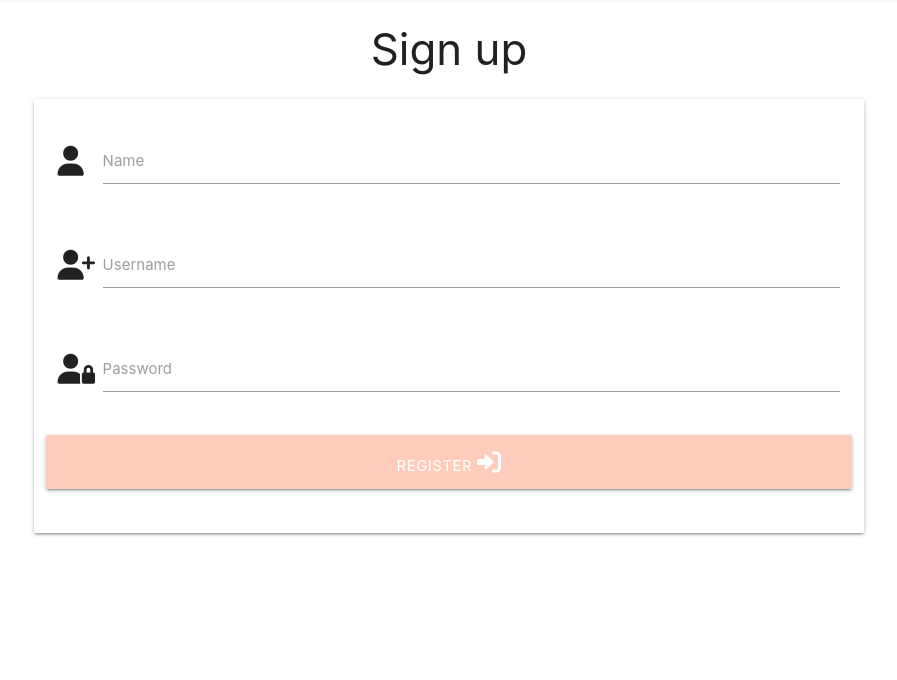
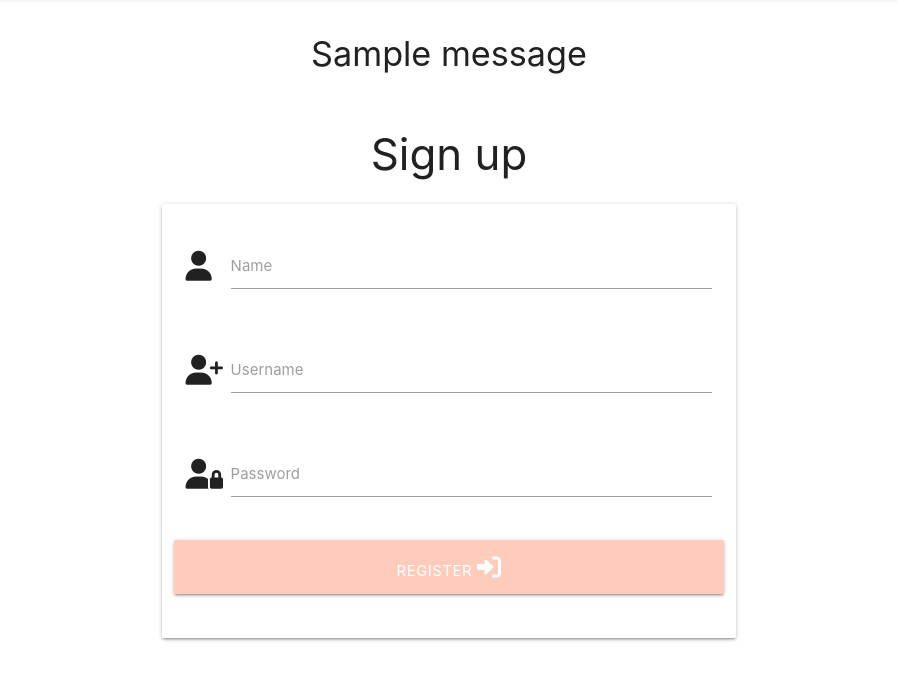
Before and after one commit to yoesk8/pooltesting_buddy_PP3, a Flask app: page /register in a window 1280 px wide. Shown: the part 67-747 px from the top of the page, without its empty margins (191-1088 px from the left). Run offline with Flask 2, Linux system fonts and the light colour scheme; one stand-in notice (Sample message) is shown; some libraries are stand-ins or nearby versions.

Commit message:
Add register functionality

```diff
--- a/app.py
+++ b/app.py
@@ -26,6 +26,25 @@ def get_readings():
 
 @app.route("/register", methods=["GET", "POST"])
 def register():
+    if request.method == "POST":
+        #check if username already exists in database to prevent duplicates
+        existing_user = mongo.db.users.find_one(
+            {"username": request.form.get("username").lower()})
+
+        if existing_user:
+            flash("Username already exists")
+            return redirect(url_for("register"))
+
+        register = {
+            "name": request.form.get("name"),
+            "username": request.form.get("username").lower(),
+            "password": generate_password_hash(request.form.get("password"))
+        }
+        mongo.db.users.insert_one(register)
+
+        # put the newly created user into 'session' cookie
+        session["user"] = request.form.get("username").lower()
+        flash("Registration Successful!")
     return render_template("register.html")
 
 
--- a/static/css/style.css
+++ b/static/css/style.css
@@ -60,3 +60,7 @@
     -webkit-animation-timing-function: cubic-bezier(0.52, 1.64, 0.37, 0.66);
     animation-timing-function: cubic-bezier(0.52, 1.64, 0.37, 0.66);
   }
+
+  .flashes h4 {
+    line-height: 2;
+  }
--- a/templates/base.html
+++ b/templates/base.html
@@ -46,9 +46,23 @@
             <li><a href="{{ url_for('register') }}" class="hvr-icon-drop"><i class="fa-solid fa-droplet hvr-icon"></i>Sign up</a></li>
           </ul>
     </header>
+    <section>
+      <!-- flash messages -->
+      {% with messages = get_flashed_messages() %}
+          {% if messages %}
+              {% for message in messages %}
+                  <div class="row flashes">
+                    <h4 class="center-align">{{ message }}</h4>
+                  </div>
+              {% endfor %}
+          {% endif %}
+      {% endwith %}
+    </section>
 
+    <main class="container">
     {% block content %}
     {% endblock %}
+    </main>
 
     <!-- jquery cdn -->
     <script src="https://code.jquery.com/jquery-3.6.1.min.js" integrity="sha256-o88AwQnZB+VDvE9tvIXrMQaPlFFSUTR+nldQm1LuPXQ=" crossorigin="anonymous"></script>
--- a/templates/register.html
+++ b/templates/register.html
@@ -9,15 +9,15 @@
              <div class="row">
                 <div class="input-field col s12">
                     <i class="fas fa-user prefix"></i>
-                    <input id="username" name="username" type="text" class="validate">
-                    <label for="username">Name</label>
+                    <input id="name" name="name" type="text" minlength="2" maxlength="30" required  class="validate">
+                    <label for="name">Name</label>
                 </div>
             </div>
             <!-- username -->
             <div class="row">
                 <div class="input-field col s12">
                     <i class="fas fa-user-plus prefix"></i>
-                    <input id="username" name="username" type="text" class="validate">
+                    <input id="username" name="username" type="text" minlength="5" maxlength="15" pattern="^[a-zA-Z0-9]{5,15}$" required class="validate">
                     <label for="username">Username</label>
                 </div>
             </div>
@@ -25,7 +25,7 @@
             <div class="row">
                 <div class="input-field col s12">
                     <i class="fas fa-user-lock prefix"></i>
-                    <input id="password" name="password" type="password" class="validate">
+                    <input id="password" name="password" type="password" minlength="5" maxlength="15" pattern="^[a-zA-Z0-9]{5,15}$" required class="validate">
                     <label for="password">Password</label>
                 </div>
             </div>
```
